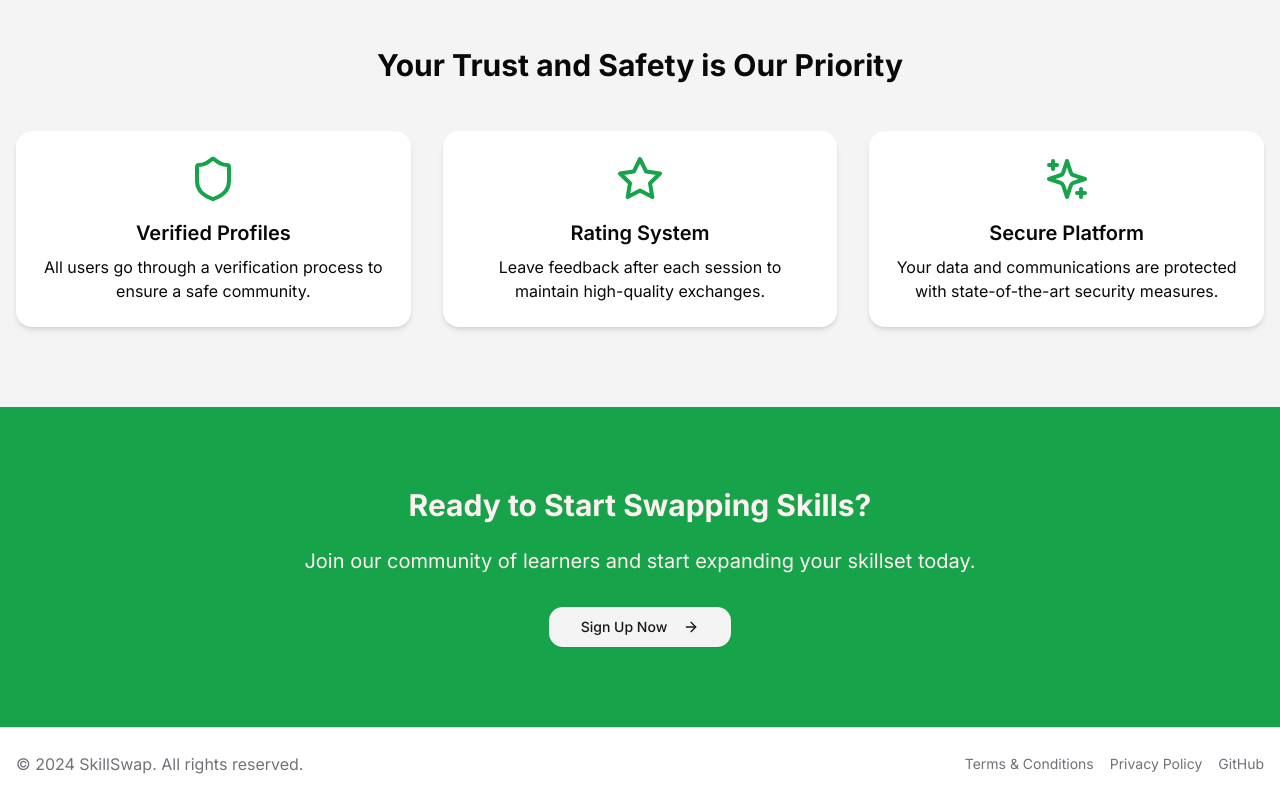
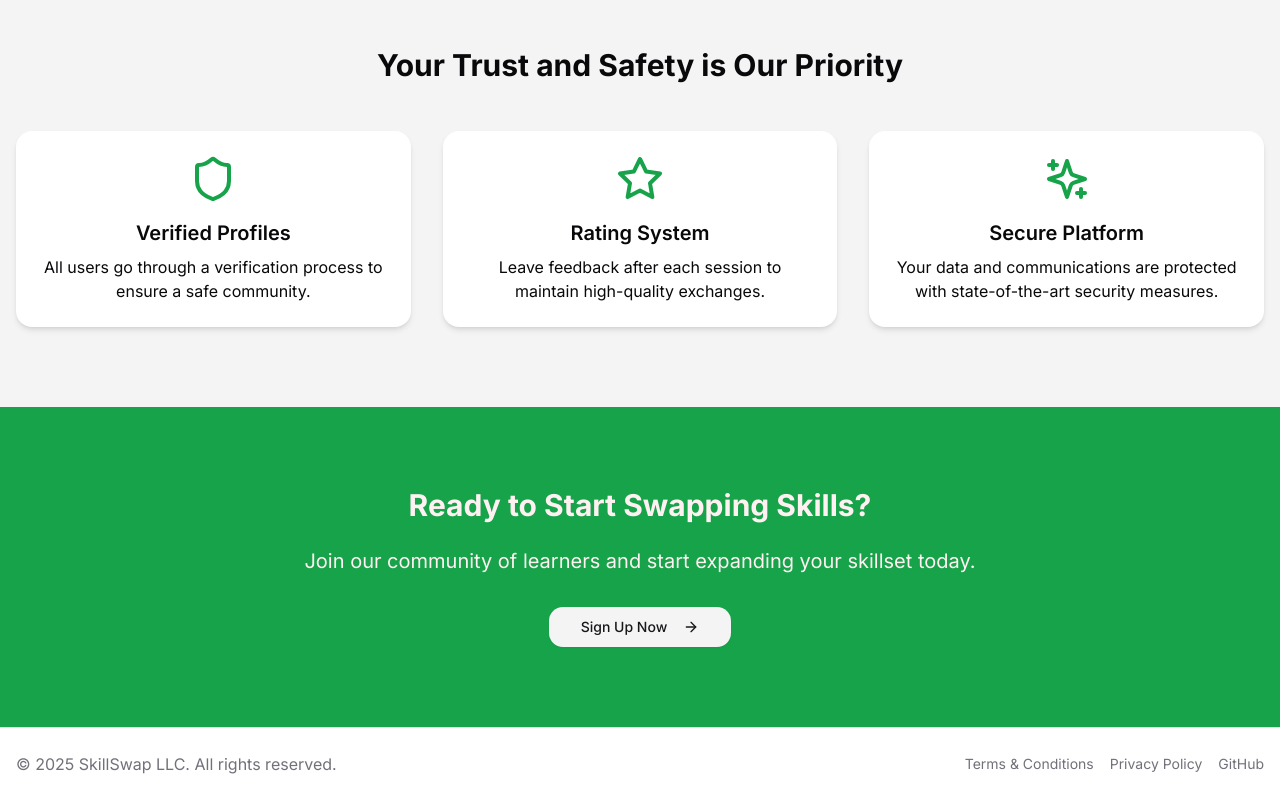
Before and after one commit to neslang-05/skillswap, a Next.js app: page / in a window 1280 px wide. Shown: the part 2098-2898 px from the top of the page. Built offline with nearby package versions, Linux system fonts and the light colour scheme; no server answers.

Commit message:
Upadate the year on the footer to 2025

```diff
--- a/app/page.tsx
+++ b/app/page.tsx
@@ -357,7 +357,7 @@
         <div className="container mx-auto px-4">
           <div className="flex flex-col md:flex-row justify-between items-center space-y-4 md:space-y-0">
             <div className="text-muted-foreground">
-              &copy; 2024 SkillSwap. All rights reserved.
+              &copy; 2025 SkillSwap LLC. All rights reserved.
             </div>
             <div className="flex items-center space-x-4">
               <Link href="/terms" className="text-sm text-muted-foreground hover:text-primary">
@@ -367,7 +367,7 @@
                 Privacy Policy
               </Link>
               <a
-                href="https://github.com/neslang-05/SkillSwapTestV1.git"
+                href="https://github.com/neslang-05/skillswap.git"
                 target="_blank"
                 rel="noopener noreferrer"
                 className="text-sm text-muted-foreground hover:text-primary"
--- a/components/footer.tsx
+++ b/components/footer.tsx
@@ -3,7 +3,7 @@
     <footer className="bg-gray-100 mt-8">
       <div className="container mx-auto py-6 px-4">
         <div className="flex justify-between items-center">
-          <p className="text-sm text-gray-600">© 2024 SkillSwap LLC. All rights reserved.</p>
+          <p className="text-sm text-gray-600">© 2025 SkillSwap LLC. All rights reserved.</p>
           <div className="space-x-4">
             <a href="/terms" className="text-sm text-gray-600 hover:text-gray-900">Terms</a>
             <a href="/privacy" className="text-sm text-gray-600 hover:text-gray-900">Privacy</a>
```
